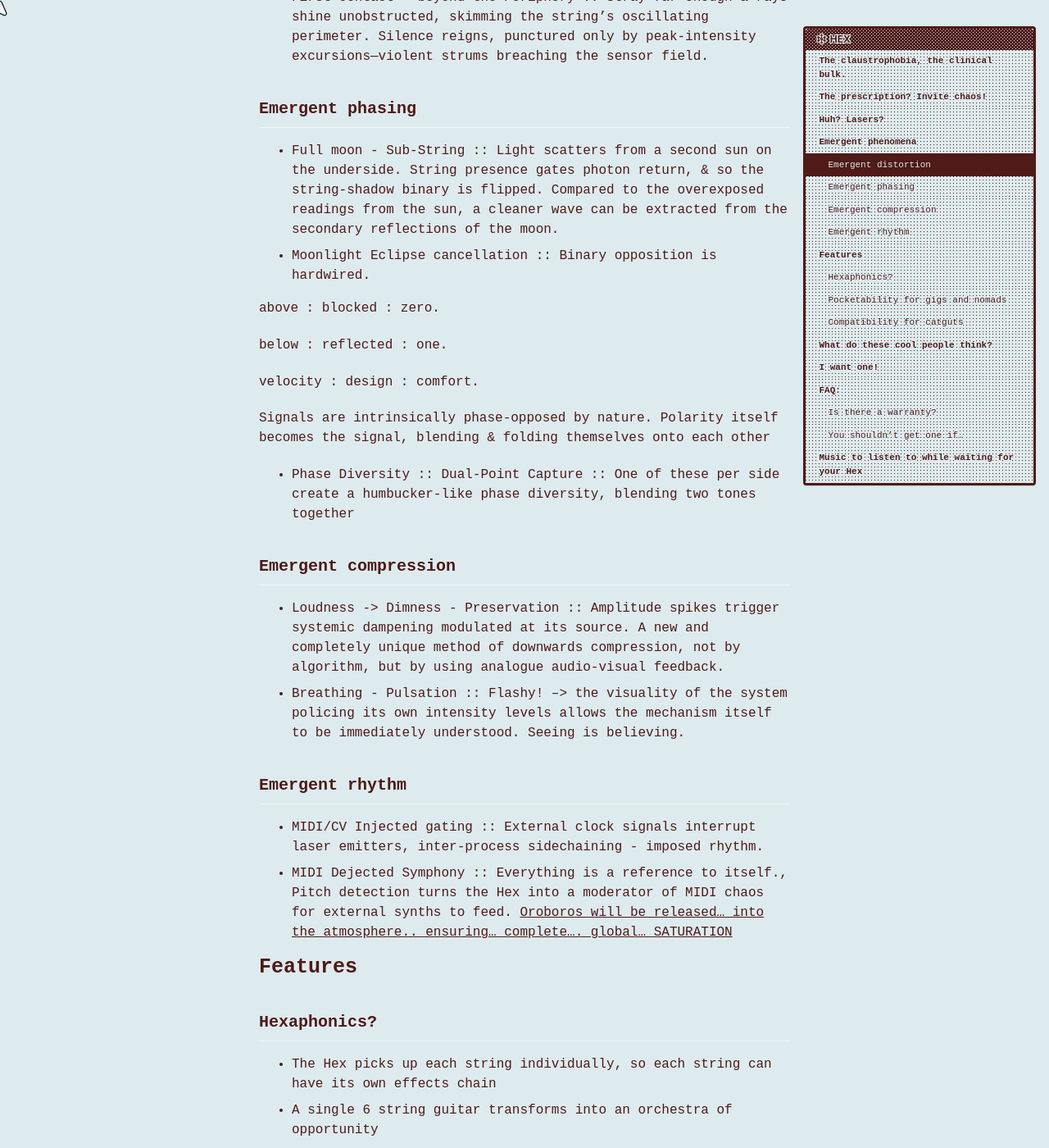
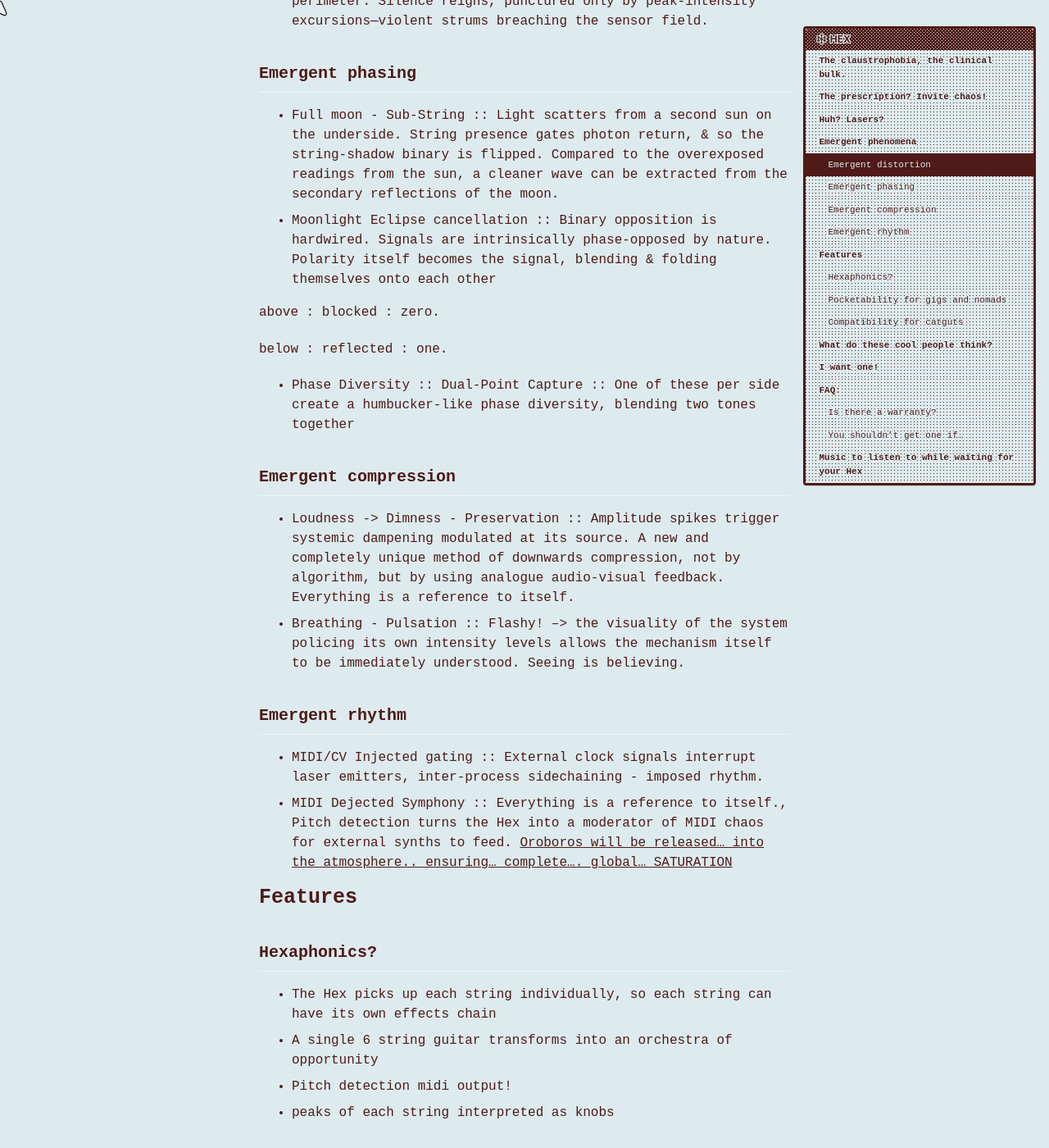
Before and after one commit to cryotato/cryotato.github.io, a Jekyll site: the page built from _pages/shop.md, in a window 1280 px wide and 1400 px high, scrolled down 1931 px. Shown: the whole window at 82% size. Built offline with Jekyll 4.4.1, drawn with Linux system fonts in a browser that asks for light colours; cached includes are drawn as plain includes; some of the changed text lies outside the part shown.

Commit message:
Update shop.md

```diff
--- a/_pages/shop.md
+++ b/_pages/shop.md
@@ -23,13 +23,9 @@
 # Emergent phenomena
 You open the door, to another door, to another door. In this unexplored territory, machines are weaponized against acoustic familiarity. Emergence, over control. Everything is a reference to itself.
 
-[emergence](https://dictionary.cambridge.org/dictionary/english/emergence)
+> [emergence](https://dictionary.cambridge.org/dictionary/english/emergence) /ɪˈmɜː.dʒəns/ (noun)
 
-/ɪˈmɜː.dʒəns/
-
-(noun)
-
-the development of particular patterns, properties, or behaviours in parts of complex systems that happen only when the parts of the system interact, and that the parts do not have on their own.
+> the development of particular patterns, properties, or behaviours in parts of complex systems that happen only when the parts of the system interact, and that the parts do not have on their own.
 
 
 ## Emergent distortion
@@ -42,20 +38,17 @@
 ## Emergent phasing
 
 *   Full moon - Sub-String :: Light scatters from a second sun on the underside. String presence gates photon return, & so the string-shadow binary is flipped. Compared to the overexposed readings from the sun, a cleaner wave can be extracted from the secondary reflections of the moon.
-*   Moonlight Eclipse cancellation :: Binary opposition is hardwired.
+*   Moonlight Eclipse cancellation :: Binary opposition is hardwired. Signals are intrinsically phase-opposed by nature. Polarity itself becomes the signal, blending & folding themselves onto each other
 
 above : blocked : zero.
 
 below : reflected : one.
 
-velocity : design : comfort.
-
-Signals are intrinsically phase-opposed by nature. Polarity itself becomes the signal, blending & folding themselves onto each other
 
 *   Phase Diversity :: Dual-Point Capture :: One of these per side create a humbucker-like phase diversity, blending two tones together
 
 ## Emergent compression
-*   Loudness -> Dimness - Preservation :: Amplitude spikes trigger systemic dampening modulated at its source. A new and completely unique method of downwards compression, not by algorithm, but by using analogue audio-visual feedback.
+*   Loudness -> Dimness - Preservation :: Amplitude spikes trigger systemic dampening modulated at its source. A new and completely unique method of downwards compression, not by algorithm, but by using analogue audio-visual feedback. Everything is a reference to itself.
 *   Breathing - Pulsation :: Flashy! --> the visuality of the system policing its own intensity levels allows the mechanism itself to be immediately understood. Seeing is believing.
 
 ## Emergent rhythm
```
